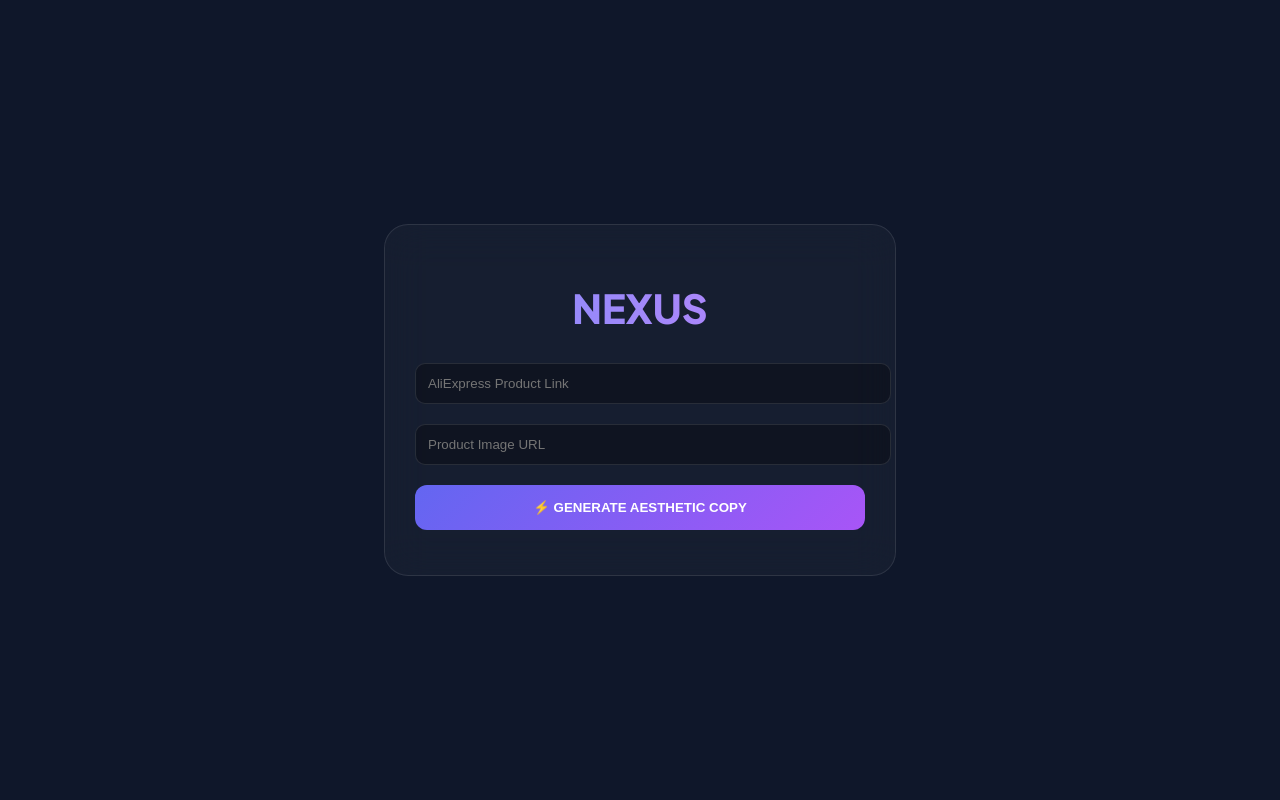
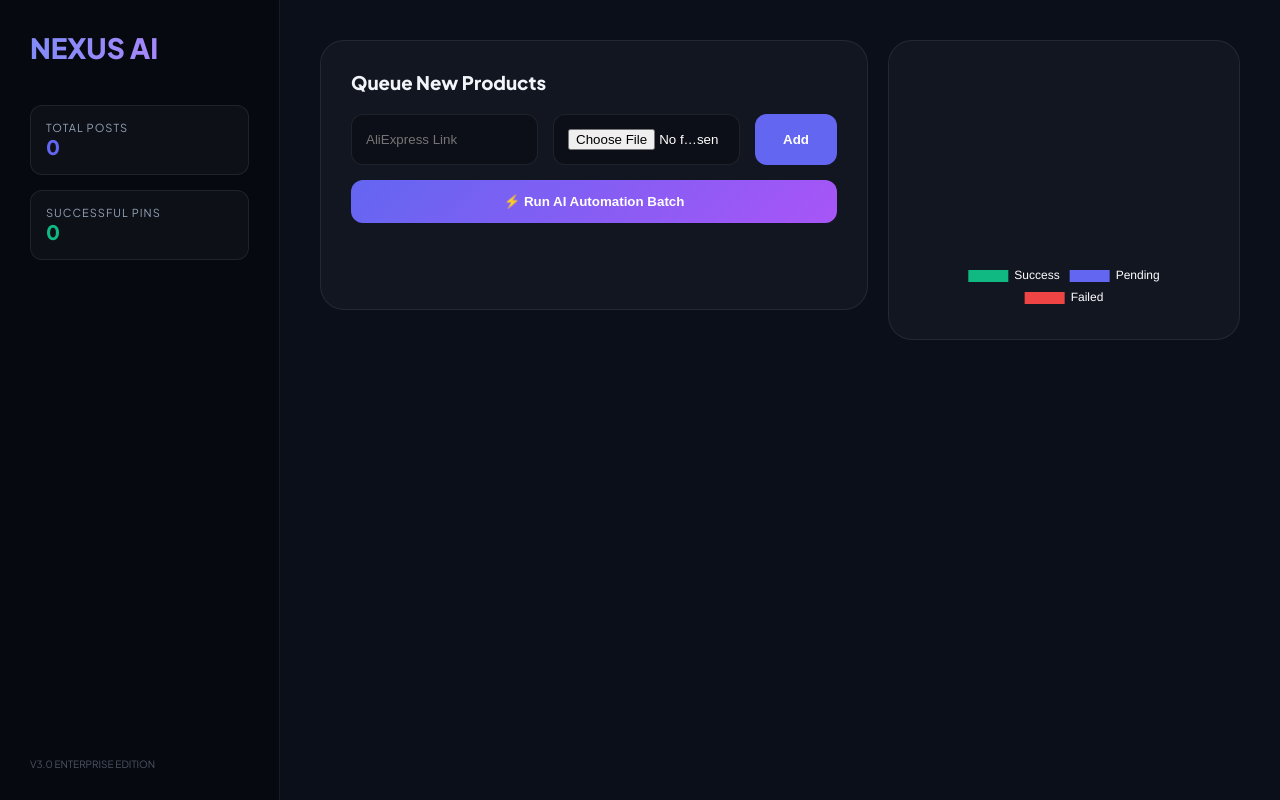
Before and after one commit to itxrana125/nexusfinds, a plain HTML site: page index.html in a window 1280 px wide. Drawn offline with nearby package versions, Linux system fonts and the light colour scheme.

Commit message:
NEXUS Ultimate Pro Dashboard (v3.0).html

```diff
--- a/index.html
+++ b/index.html
@@ -3,94 +3,200 @@
 <head>
     <meta charset="UTF-8">
     <meta name="viewport" content="width=device-width, initial-scale=1.0">
-    <title>NEXUS — Premium Curation</title>
+    <title>NEXUS | AI Automation Dashboard</title>
+    <script src="https://cdn.jsdelivr.net/npm/chart.js"></script>
     <link href="https://fonts.googleapis.com/css2?family=Plus+Jakarta+Sans:wght@300;400;600;800&display=swap" rel="stylesheet">
     <style>
-        :root { --primary: #6366f1; --accent: #a855f7; --bg: #0f172a; --text: #f8fafc; }
-        body { font-family: 'Plus Jakarta Sans', sans-serif; background: var(--bg); color: var(--text); display: flex; justify-content: center; align-items: center; min-height: 100vh; margin: 0; }
-        .card { background: rgba(255,255,255,0.03); backdrop-filter: blur(20px); padding: 30px; border-radius: 24px; border: 1px solid rgba(255,255,255,0.1); width: 100%; max-width: 450px; text-align: center; }
-        h1 { background: linear-gradient(to right, #818cf8, #c084fc); -webkit-background-clip: text; -webkit-text-fill-color: transparent; font-size: 40px; margin-bottom: 20px; }
-        input, textarea { width: 100%; padding: 12px; margin: 10px 0; background: rgba(0,0,0,0.3); border: 1px solid rgba(255,255,255,0.1); border-radius: 10px; color: white; outline: none; }
-        .btn { width: 100%; padding: 15px; border-radius: 12px; border: none; font-weight: 700; cursor: pointer; text-transform: uppercase; margin-top: 10px; transition: 0.3s; }
-        .btn-gen { background: linear-gradient(135deg, var(--primary), var(--accent)); color: white; }
-        .btn-pin { background: #e60023; color: white; display: none; }
-        #status { margin-top: 15px; font-size: 14px; font-weight: 600; }
+        :root {
+            --primary: #6366f1; --accent: #a855f7; --bg: #0b0f1a;
+            --card-bg: rgba(255, 255, 255, 0.03); --border: rgba(255, 255, 255, 0.08);
+            --text: #f1f5f9; --success: #10b981;
+        }
+
+        * { box-sizing: border-box; margin: 0; padding: 0; }
+        body {
+            font-family: 'Plus Jakarta Sans', sans-serif;
+            background: var(--bg); color: var(--text);
+            min-height: 100vh; display: flex;
+        }
+
+        /* Sidebar */
+        .sidebar {
+            width: 280px; background: rgba(0,0,0,0.4);
+            border-right: 1px solid var(--border);
+            padding: 30px; display: flex; flex-direction: column;
+            position: fixed; height: 100vh;
+        }
+
+        .logo { font-size: 28px; font-weight: 800; background: linear-gradient(to right, #818cf8, #c084fc); -webkit-background-clip: text; -webkit-text-fill-color: transparent; margin-bottom: 40px; }
+
+        .stat-mini { background: var(--card-bg); padding: 15px; border-radius: 12px; margin-bottom: 15px; border: 1px solid var(--border); }
+        .stat-mini span { display: block; font-size: 11px; color: #94a3b8; text-transform: uppercase; letter-spacing: 1px; }
+        .stat-mini b { font-size: 20px; color: var(--primary); }
+
+        /* Main Content */
+        .main-content { margin-left: 280px; flex: 1; padding: 40px; }
+
+        .top-stats { display: grid; grid-template-columns: 2fr 1fr; gap: 20px; margin-bottom: 30px; }
+
+        .chart-container { background: var(--card-bg); padding: 25px; border-radius: 24px; border: 1px solid var(--border); height: 300px; }
+
+        .control-panel { background: var(--card-bg); padding: 30px; border-radius: 24px; border: 1px solid var(--border); margin-bottom: 30px; }
+
+        .input-row { display: grid; grid-template-columns: 1fr 1fr auto; gap: 15px; margin-bottom: 15px; }
+        input, select { background: rgba(0,0,0,0.3); border: 1px solid var(--border); padding: 14px; border-radius: 12px; color: white; outline: none; width: 100%; }
+
+        .btn { padding: 14px 28px; border: none; border-radius: 12px; font-weight: 700; cursor: pointer; transition: 0.3s; }
+        .btn-primary { background: linear-gradient(135deg, var(--primary), var(--accent)); color: white; width: 100%; }
+        .btn-add { background: var(--primary); color: white; }
+
+        /* Grid */
+        .grid { display: grid; grid-template-columns: repeat(auto-fill, minmax(320px, 1fr)); gap: 20px; }
+        .card { background: var(--card-bg); border-radius: 20px; border: 1px solid var(--border); overflow: hidden; position: relative; }
+        .card-img { width: 100%; height: 180px; object-fit: cover; background: #000; }
+        .card-body { padding: 20px; }
+        .card-status { position: absolute; top: 12px; right: 12px; font-size: 10px; padding: 5px 10px; border-radius: 20px; font-weight: 800; }
+
+        textarea { width: 100%; height: 100px; background: rgba(0,0,0,0.2); border: 1px solid var(--border); border-radius: 10px; color: #cbd5e1; padding: 10px; margin-top: 10px; resize: none; font-size: 13px; }
+
+        .btn-post { background: #e60023; color: white; width: 100%; margin-top: 10px; font-size: 12px; }
+
     </style>
 </head>
 <body>
 
-<div class="card">
-    <h1>NEXUS</h1>
-    <input type="url" id="productUrl" placeholder="AliExpress Product Link">
-    <input type="url" id="imageUrl" placeholder="Product Image URL">
-    <button class="btn btn-gen" onclick="generateAI()">⚡ Generate Aesthetic Copy</button>
-    <div id="status"></div>
+    <nav class="sidebar">
+        <div class="logo">NEXUS AI</div>
+        <div class="stat-mini">
+            <span>Total Posts</span>
+            <b id="count-total">0</b>
+        </div>
+        <div class="stat-mini">
+            <span>Successful Pins</span>
+            <b id="count-success" style="color: var(--success);">0</b>
+        </div>
+        <div style="margin-top: auto;">
+            <p style="font-size: 10px; color: #4b5563;">V3.0 ENTERPRISE EDITION</p>
+        </div>
+    </nav>
 
-    <div id="outputArea" style="display:none;">
-        <textarea id="aiText" rows="6"></textarea>
-        <button class="btn btn-pin" id="pinBtn" onclick="postToPinterest()">Post to Pinterest</button>
-    </div>
-</div>
+    <main class="main-content">
+        <div class="top-stats">
+            <div class="control-panel">
+                <h3 style="margin-bottom: 20px;">Queue New Products</h3>
+                <div class="input-row">
+                    <input type="text" id="pUrl" placeholder="AliExpress Link">
+                    <input type="file" id="pImage" accept="image/*">
+                    <button class="btn btn-add" onclick="addToQueue()">Add</button>
+                </div>
+                <button class="btn btn-primary" onclick="processAll()">⚡ Run AI Automation Batch</button>
+            </div>
+            <div class="chart-container">
+                <canvas id="myChart"></canvas>
+            </div>
+        </div>
+
+        <div class="grid" id="productGrid">
+            <!-- Cards will inject here -->
+        </div>
+    </main>
 
 <script>
-    async function generateAI() {
-        const prodUrl = document.getElementById('productUrl').value;
-        const status = document.getElementById('status');
+    const API_KEY = "AIzaSyCQbqG6MoFf4XTVv_sckAwDgoaxd8-qRCQ";
+    const ENDPOINT = `https://generativelanguage.googleapis.com/v1/models/gemini-1.5-flash:generateContent?key=${API_KEY}`;
 
-        if(!prodUrl) return alert("Link dalain!");
+    let store = {
+        queue: [],
+        postedCount: 0
+    };
 
-        status.innerText = "GENERATING...";
-        status.style.color = "#818cf8";
+    // Initialize Chart
+    const ctx = document.getElementById('myChart').getContext('2d');
+    let myChart = new Chart(ctx, {
+        type: 'doughnut',
+        data: {
+            labels: ['Success', 'Pending', 'Failed'],
+            datasets: [{
+                data: [0, 0, 0],
+                backgroundColor: ['#10b981', '#6366f1', '#ef4444'],
+                borderWidth: 0
+            }]
+        },
+        options: { maintainAspectRatio: false, plugins: { legend: { position: 'bottom', labels: { color: '#fff' } } } }
+    });
 
-        // CLEAN API CONFIG
-        const KEY = "AIzaSyCQbqG6MoFf4XTVv_sckAwDgoaxd8-qRCQ";
-        const ENDPOINT = "https://generativelanguage.googleapis.com/v1beta/models/gemini-1.5-flash:generateContent?key=" + KEY;
+    function updateStats() {
+        document.getElementById('count-total').innerText = store.queue.length;
+        document.getElementById('count-success').innerText = store.postedCount;
 
-        const payload = {
-            contents: [{
-                parts: [{ text: "Write a high-end Pinterest title and description for this product: " + prodUrl }]
-            }]
+        myChart.data.datasets[0].data = [
+            store.postedCount,
+            store.queue.filter(p => !p.aiText).length,
+            0
+        ];
+        myChart.update();
+    }
+
+    function addToQueue() {
+        const url = document.getElementById('pUrl').value;
+        const file = document.getElementById('pImage').files[0];
+        if(!url || !file) return alert("Details poori bharein!");
+
+        const reader = new FileReader();
+        reader.onload = (e) => {
+            store.queue.push({ id: Date.now(), url, img: e.target.result, aiText: "", status: 'pending' });
+            render();
+            updateStats();
         };
+        reader.readAsDataURL(file);
+    }
 
-        try {
-            const response = await fetch(ENDPOINT, {
-                method: "POST",
-                headers: { "Content-Type": "application/json" },
-                body: JSON.stringify(payload)
-            });
+    function render() {
+        const grid = document.getElementById('productGrid');
+        grid.innerHTML = store.queue.map(p => `
+            <div class="card">
+                <div class="card-status" style="background:${p.status==='done'?'#10b981':'#6366f1'}">${p.status.toUpperCase()}</div>
+                <img src="${p.img}" class="card-img">
+                <div class="card-body">
+                    <textarea id="area-${p.id}">${p.aiText}</textarea>
+                    <button class="btn btn-post" onclick="markAsPosted(${p.id})">Confirm Pinterest Post</button>
+                </div>
+            </div>
+        `).join('');
+    }
 
-            const data = await response.json();
-
-            if (response.ok) {
-                const result = data.candidates[0].content.parts[0].text;
-                document.getElementById('aiText').value = result;
-                document.getElementById('outputArea').style.display = 'block';
-                document.getElementById('pinBtn').style.display = 'block';
-                status.innerText = "SUCCESS!";
-                status.style.color = "#10b981";
-            } else {
-                console.error("API Error:", data);
-                status.innerText = "API Error: " + (data.error ? data.error.message : "404 Not Found");
-                status.style.color = "#ef4444";
-            }
-        } catch (err) {
-            console.error("Fetch Error:", err);
-            status.innerText = "Network Error - Check Console";
-            status.style.color = "#ef4444";
+    async function processAll() {
+        const pending = store.queue.filter(p => p.status === 'pending');
+        for(let item of pending) {
+            try {
+                const res = await fetch(ENDPOINT, {
+                    method: 'POST',
+                    headers: {'Content-Type': 'application/json'},
+                    body: JSON.stringify({ contents: [{ parts: [{ text: "Write a viral Pinterest title and description for this AliExpress product: " + item.url }] }] })
+                });
+                const data = await res.json();
+                item.aiText = data.candidates[0].content.parts[0].text;
+                item.status = 'ready';
+                render();
+                updateStats();
+            } catch (e) { console.error(e); }
         }
     }
 
-    function postToPinterest() {
-        const link = document.getElementById('productUrl').value;
-        const img = document.getElementById('imageUrl').value;
-        const desc = document.getElementById('aiText').value;
+    function markAsPosted(id) {
+        const item = store.queue.find(p => p.id === id);
+        if(item.status !== 'done') {
+            item.status = 'done';
+            store.postedCount++;
 
-        if(!img) return alert("Image URL zaroori hai!");
+            // Open Pinterest Builder as well
+            const pinUrl = `https://www.pinterest.com/pin-builder/?url=${encodeURIComponent(item.url)}&description=${encodeURIComponent(item.aiText)}`;
+            window.open(pinUrl, '_blank');
 
-        const pinUrl = `https://www.pinterest.com/pin-builder/?url=${encodeURIComponent(link)}&media=${encodeURIComponent(img)}&description=${encodeURIComponent(desc)}`;
-        window.open(pinUrl, '_blank');
+            render();
+            updateStats();
+        }
     }
 </script>
-
 </body>
 </html>
```
